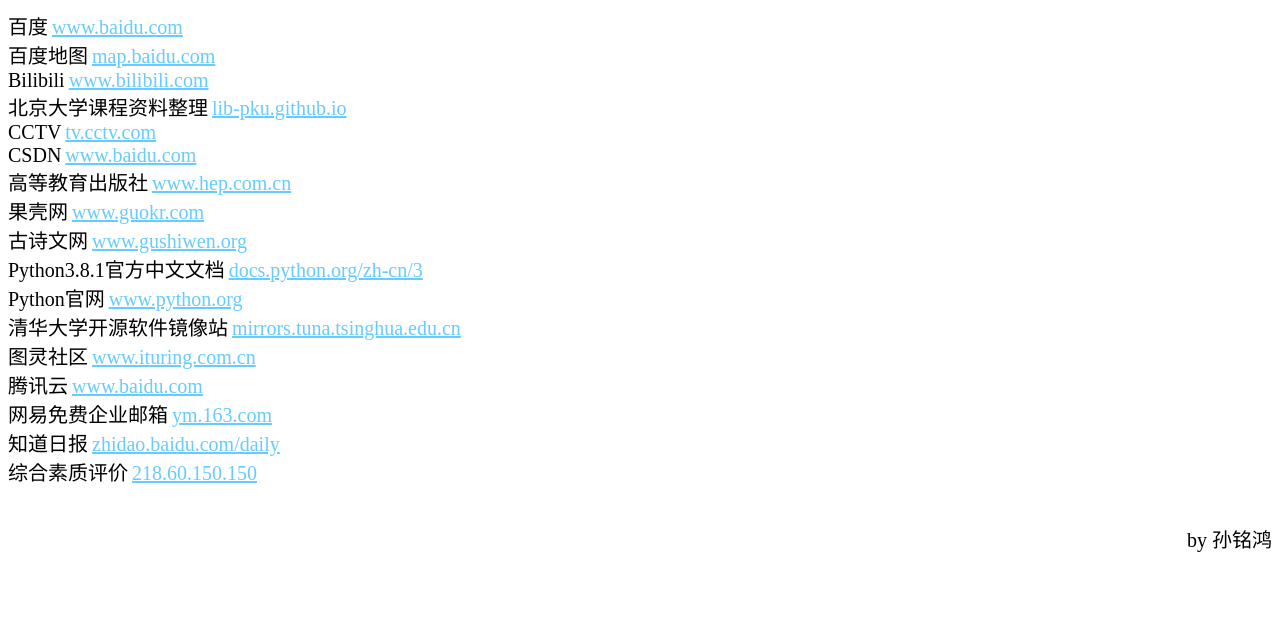
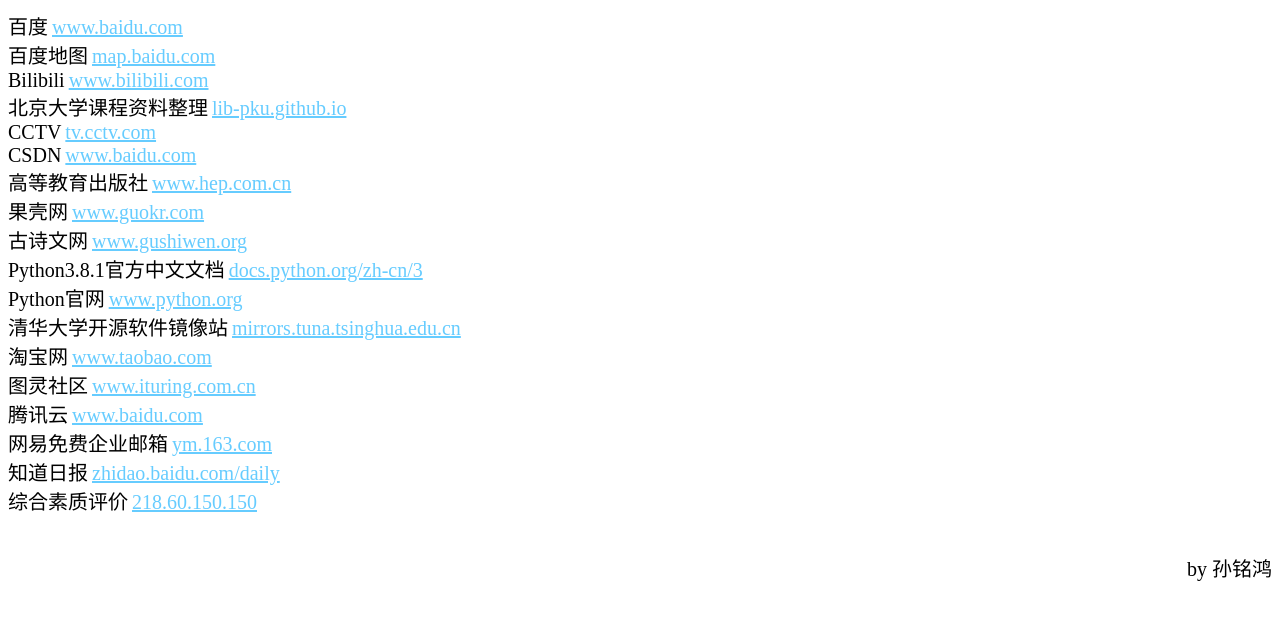
Before and after one commit to ClF3/Interlinkages, a plain HTML site: page index.html in a window 1280 px wide. Shown: the part 71-690 px from the top of the page. Drawn offline with Linux system fonts and the light colour scheme.

Commit message:
Update index.html

```diff
--- a/index.html
+++ b/index.html
@@ -38,6 +38,8 @@
 
     <br><a style="font-size:20px">清华大学开源软件镜像站</a>
     <a href="https://mirrors.tuna.tsinghua.edu.cn/" target="_blank" style="font-size:20px;color:#66ccff">mirrors.tuna.tsinghua.edu.cn</a>
+    <br><a style="font-size:20px">淘宝网</a>
+    <a href="https://www.taobao.com/" target="_blank" style="font-size:20px;color:#66ccff">www.taobao.com</a>
     <br><a style="font-size:20px">图灵社区</a>
     <a href="https://www.ituring.com.cn/" target="_blank" style="font-size:20px;color:#66ccff">www.ituring.com.cn</a>
     <br><a style="font-size:20px">腾讯云</a>
```
